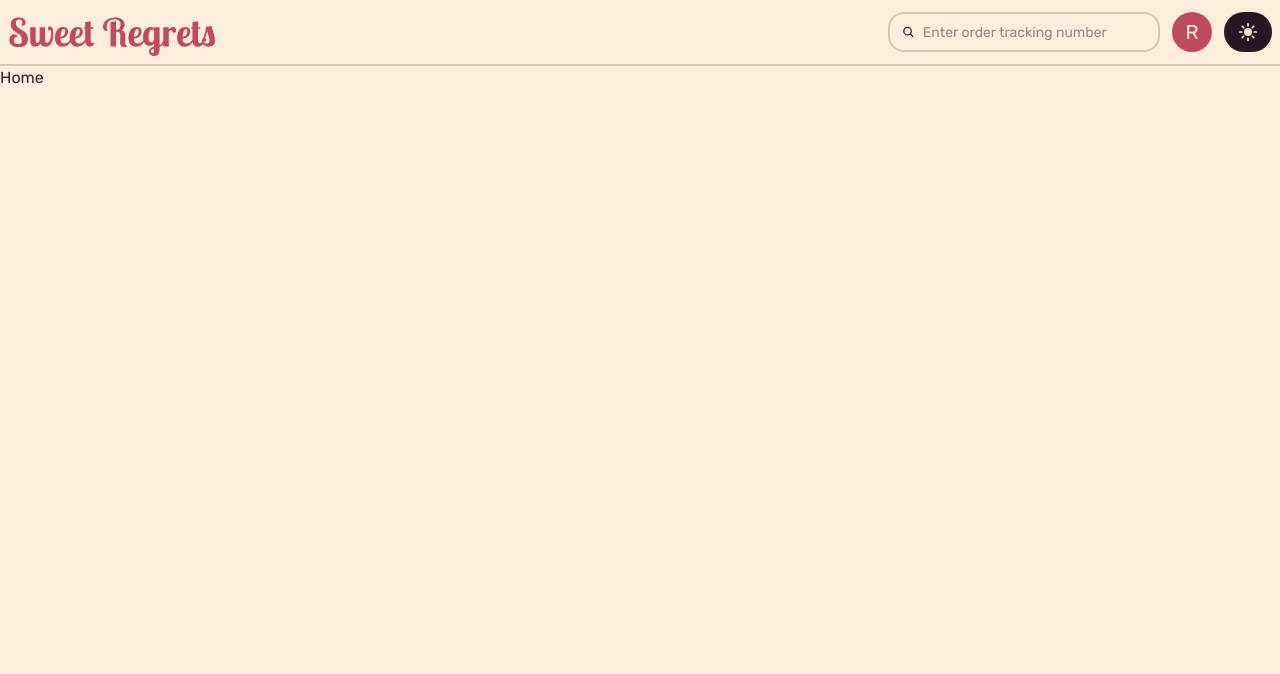
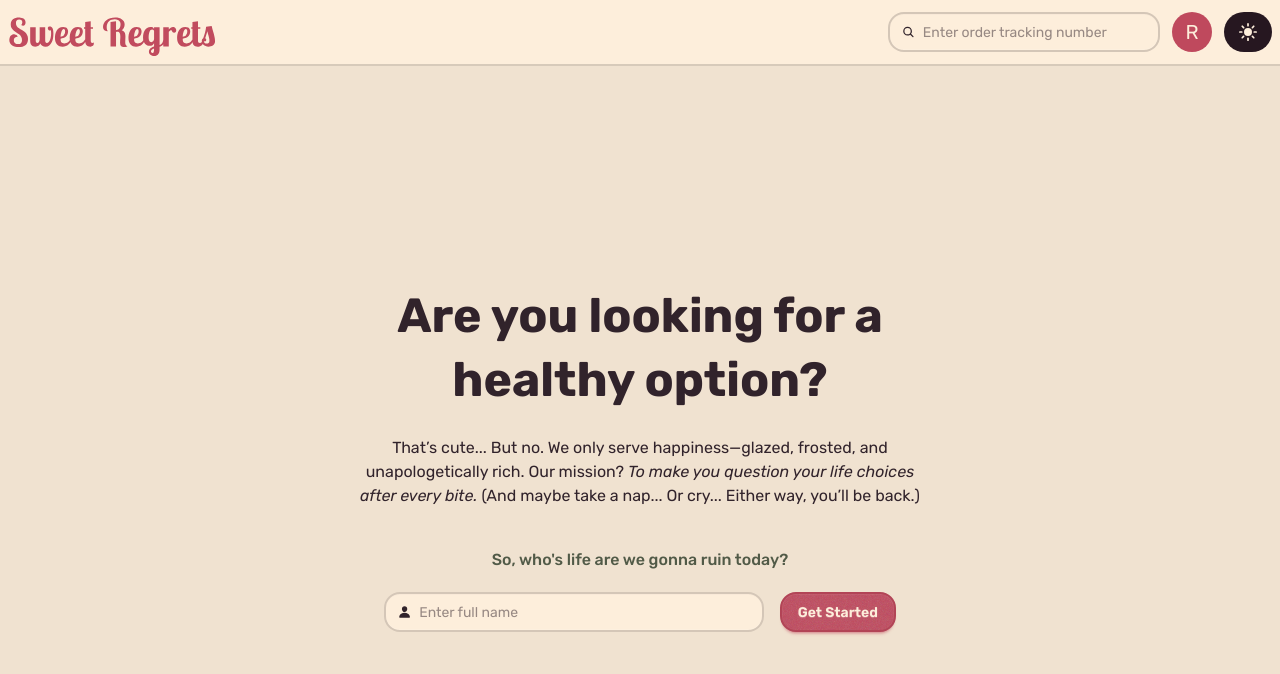
Before and after one commit to russelhanapi/sweet-regrets, a React (Vite) app: page / in a window 1280 px wide. Shown: the top 674 px of the page. Built offline with nearby package versions, Linux system fonts and the light colour scheme.

Commit message:
feat: add content and styles to Home page

```diff
--- a/src/index.css
+++ b/src/index.css
@@ -51,8 +51,8 @@
   --color-primary-content: #fdeedb;
   --color-secondary: #f2d4a3;
   --color-secondary-content: #31232b;
-  --color-accent: #515a47;
-  --color-accent-content: #f2d4a3;
+  --color-accent: #f2d4a3;
+  --color-accent-content: #51454d;
   --color-neutral: #51454d;
   --color-neutral-content: #fdeedb;
   --color-info: oklch(74% 0.16 232.661);
--- a/src/pages/Home.jsx
+++ b/src/pages/Home.jsx
@@ -1,7 +1,43 @@
 import React from 'react';
+import { IoPerson } from 'react-icons/io5';
 
 function Home() {
-  return <div>Home</div>;
+  return (
+    <div className='hero bg-base-200 min-h-screen'>
+      <div className='hero-content text-center'>
+        <div className='max-w-2xl sm:max-w-xl'>
+          <h1 className='text-4xl/10 font-bold md:text-5xl/16'>
+            Are you looking for a healthy option?
+          </h1>
+          <p className='py-6'>
+            That’s cute... But no. We only serve happiness—glazed, frosted, and
+            unapologetically rich. Our mission?{' '}
+            <span className='italic'>
+              To make you question your life choices after every bite.{' '}
+            </span>
+            (And maybe take a nap... Or cry... Either way, you’ll be back.)
+          </p>
+          <div className='w-full px-4 py-4 sm:px-8'>
+            <p className='text-accent mb-5 font-medium'>
+              So, who's life are we gonna ruin today?
+            </p>
+            <form className='flex flex-col items-center justify-center gap-4 sm:flex-row'>
+              <div className='w-full'>
+                <label className='input w-full'>
+                  <IoPerson />
+                  <input type='search' required placeholder='Enter full name' />
+                </label>
+              </div>
+
+              <button className='btn btn-primary w-full sm:w-auto'>
+                Get Started
+              </button>
+            </form>
+          </div>
+        </div>
+      </div>
+    </div>
+  );
 }
 
 export default Home;
```
